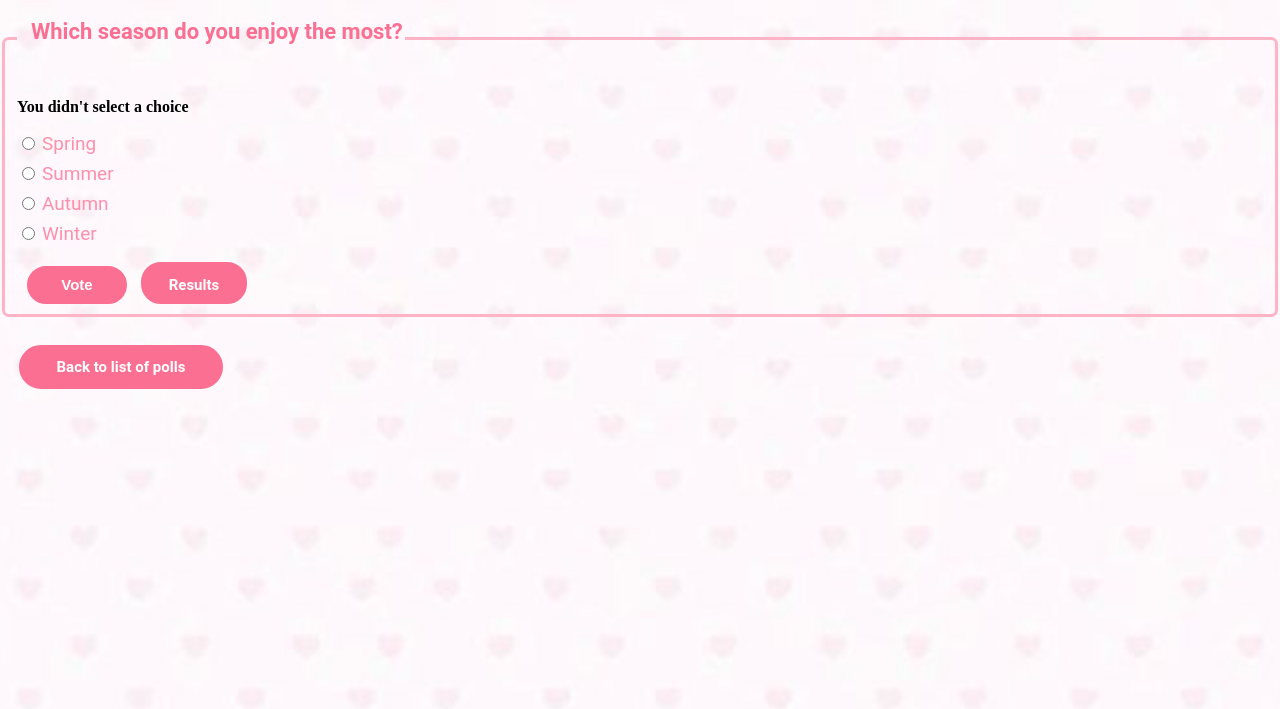
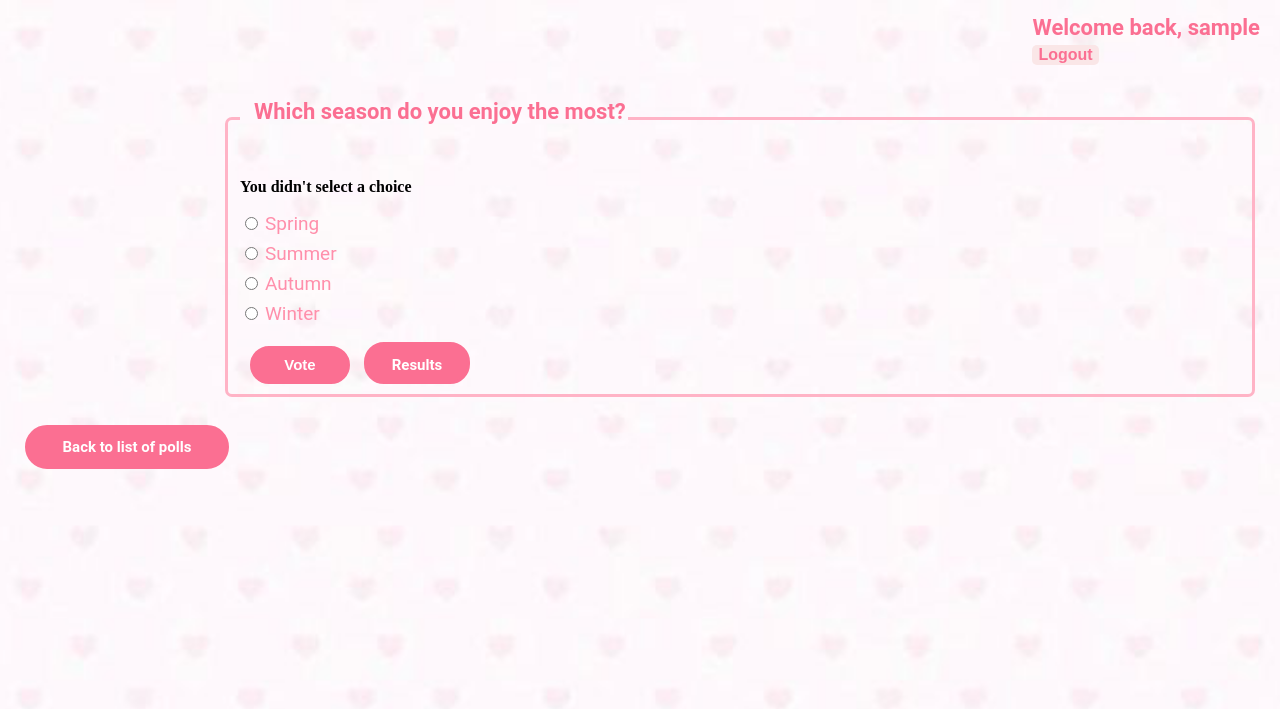
Before and after one commit to Thanchida/ku-polls, a Django app: page /polls/1/vote/ in a window 1280 px wide. Shown: the top 709 px of the page. Run offline with Django 5.2, Linux system fonts and the light colour scheme; the visitor is signed in with stand-in values (Sample User, id 1); data comes from the database, SQL or seed files in the repository.

Commit message:
Add login and logout on all web page

```diff
--- a/polls/static/polls/style.css
+++ b/polls/static/polls/style.css
@@ -13,6 +13,9 @@ body {
 fieldset {
   border: 3px solid #ffb3c6;
   border-radius: 7px;
+  margin-top: 80px;
+  width: 1000px;
+  margin-left: 225px;
 }
 
 .question-text {
@@ -53,7 +56,7 @@ fieldset {
   border-radius: 30px;
   color: white;
   text-align: center;
-  margin-left: 19px;
+  margin-left: 25px;
   margin-top: 10px;
   width: 200px;
   height: 40px;
--- a/polls/templates/polls/detail.html
+++ b/polls/templates/polls/detail.html
@@ -7,6 +7,17 @@
 <body>
     {% load static %}
     <link rel="stylesheet" href="{% static 'polls/style.css' %}">
+    <div class="user-container">
+        {% if user.is_authenticated %}
+            Welcome back, {{user.username}}
+            <form action="{% url 'logout' %}" method="post">
+                {% csrf_token %}
+                <button class="logout-button">Logout</button>
+            </form>
+        {% else %}
+            Please <a href="{% url 'login' %}?next={{request.path}}">Login</a>
+        {% endif %}
+    </div>
     <form action="{% url 'polls:vote' question.id %}" method="post">
         {% csrf_token %}
         <fieldset>
```
Also changed, not shown: polls/templates/polls/results.html (+11 -0 lines).
